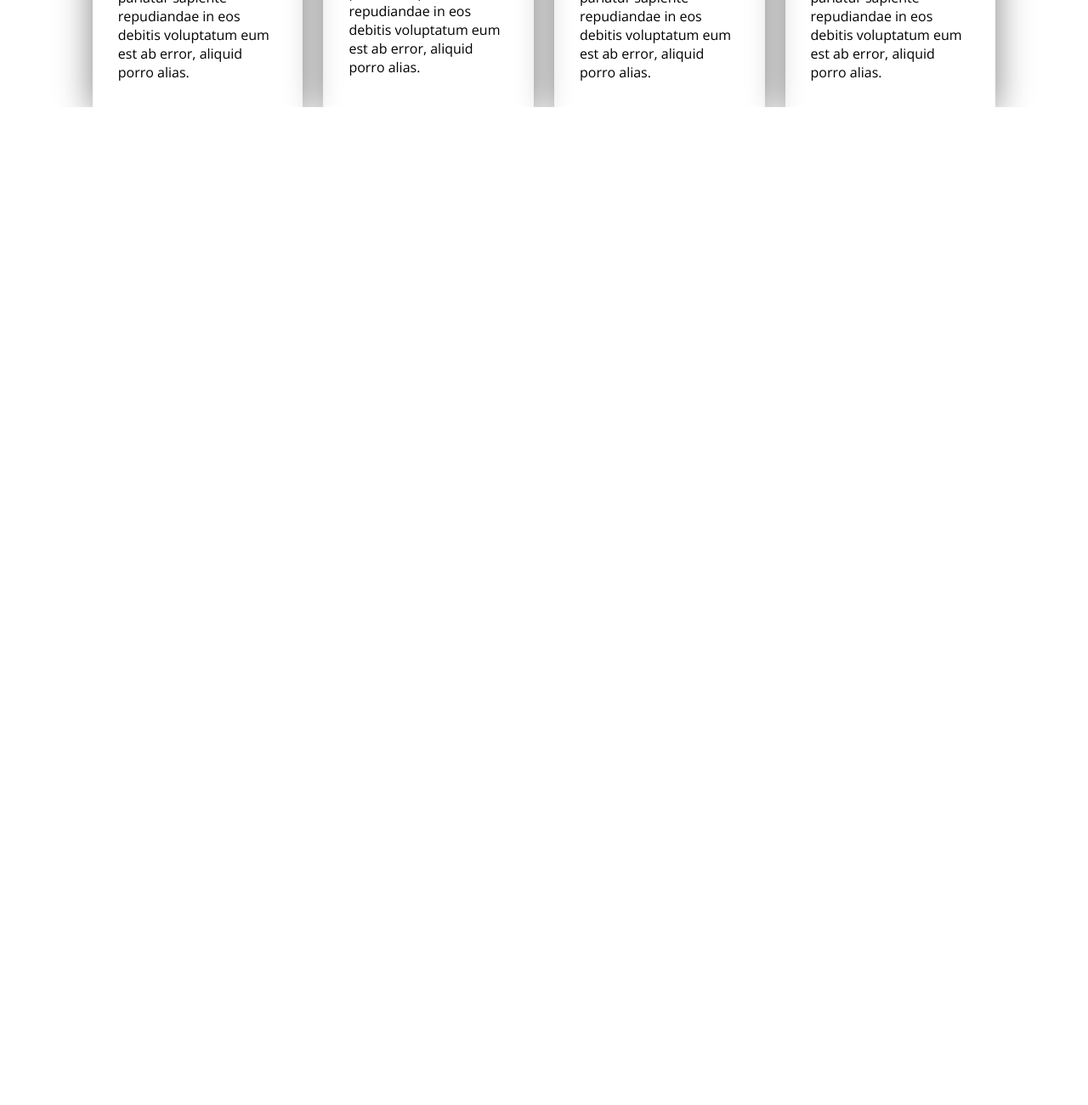
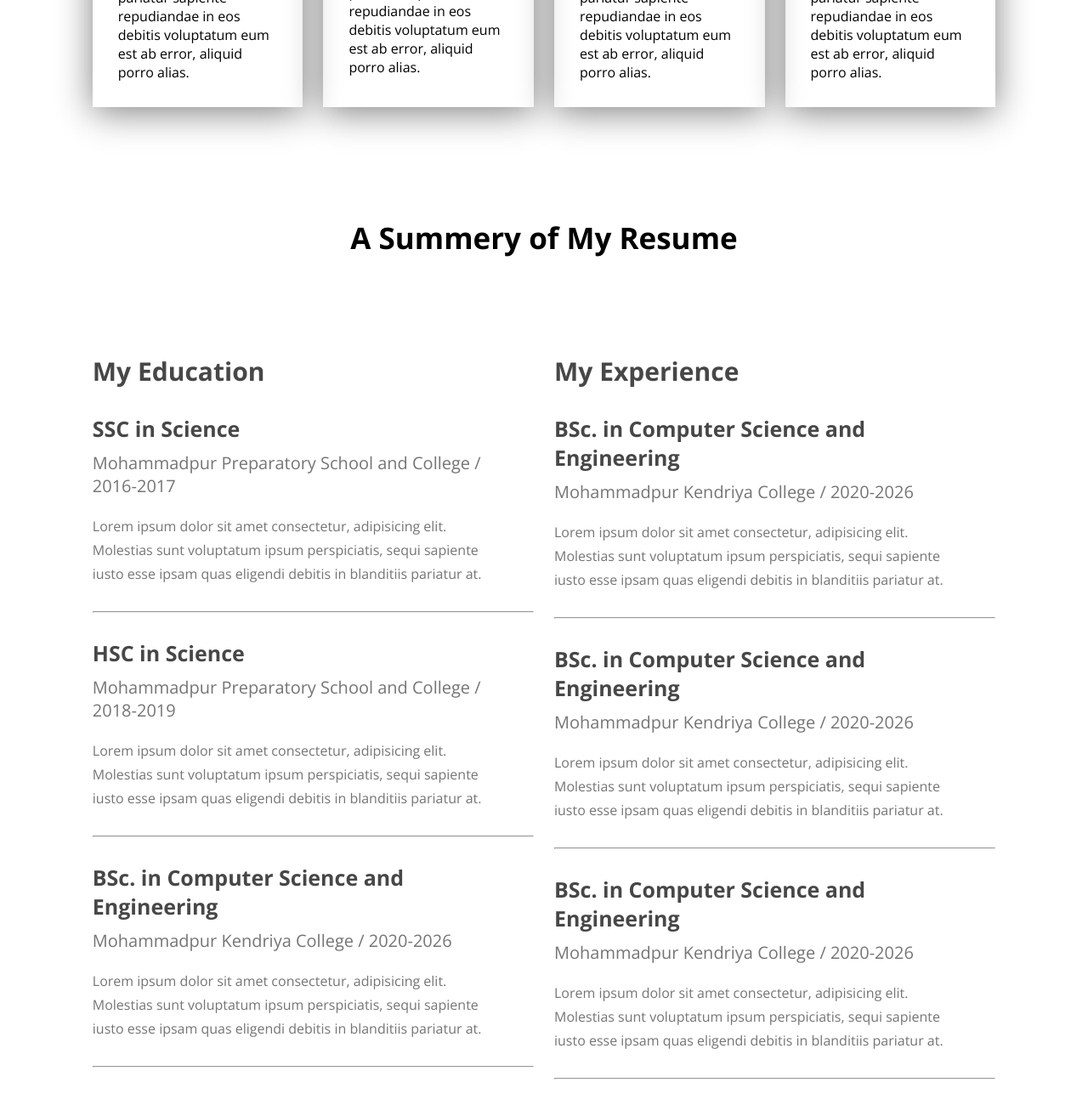
Before and after one commit to AfsaraSilviAmi/Protfolio, a plain HTML site: page index.html in a window 1280 px wide. Shown: the part 2465-3765 px from the top of the page at 85% size. Before the commit the page ends 2591 px from the top, so only its background shows below. Drawn offline with nearby package versions, Linux system fonts and the light colour scheme.

Commit message:
Add the Resume Part

```diff
--- a/index.html
+++ b/index.html
@@ -100,5 +100,55 @@ My goal is to become a professional front-end developer who creates engaging dig
             </div>
         </div>
     </section>
+    <section id="resume">
+        <div class="section-heading">
+            <h2>A Summery of My Resume</h2>
+        </div>
+        <div class="resume-container">
+            <div class="education">
+                <h2 class="section-title">My Education</h2>
+                <div class="resume-card">
+                    <h3 class="card-title">SSC in Science</h3>
+                    <p class="card-info">Mohammadpur Preparatory School and College / 2016-2017</p>
+                    <p class ="card-text">Lorem ipsum dolor sit amet consectetur, adipisicing elit. Molestias sunt voluptatum ipsum perspiciatis, sequi sapiente iusto esse ipsam quas eligendi debitis in blanditiis pariatur at.</p>
+                </div>
+                <hr>
+                <div class="resume-card">
+                    <h3 class="card-title">HSC in Science</h3>
+                    <p class="card-info">Mohammadpur Preparatory School and College / 2018-2019</p>
+                    <p class ="card-text">Lorem ipsum dolor sit amet consectetur, adipisicing elit. Molestias sunt voluptatum ipsum perspiciatis, sequi sapiente iusto esse ipsam quas eligendi debitis in blanditiis pariatur at.</p>
+                </div>
+                <hr>
+                <div class="resume-card">
+                    <h3 class="card-title">BSc. in Computer Science and Engineering</h3>
+                    <p class="card-info">Mohammadpur Kendriya College / 2020-2026</p>
+                    <p class ="card-text">Lorem ipsum dolor sit amet consectetur, adipisicing elit. Molestias sunt voluptatum ipsum perspiciatis, sequi sapiente iusto esse ipsam quas eligendi debitis in blanditiis pariatur at.</p>
+                </div>
+                <hr>
+            </div>
+            <div class="experience">
+                <h2 class="section-title">My Experience</h2>
+                <div class="resume-card">
+                    <h3 class="card-title">BSc. in Computer Science and Engineering</h3>
+                    <p class="card-info">Mohammadpur Kendriya College / 2020-2026</p>
+                    <p class ="card-text">Lorem ipsum dolor sit amet consectetur, adipisicing elit. Molestias sunt voluptatum ipsum perspiciatis, sequi sapiente iusto esse ipsam quas eligendi debitis in blanditiis pariatur at.</p>
+                </div>
+                <hr>
+                <div class="resume-card">
+                    <h3 class="card-title">BSc. in Computer Science and Engineering</h3>
+                    <p class="card-info">Mohammadpur Kendriya College / 2020-2026</p>
+                    <p class ="card-text">Lorem ipsum dolor sit amet consectetur, adipisicing elit. Molestias sunt voluptatum ipsum perspiciatis, sequi sapiente iusto esse ipsam quas eligendi debitis in blanditiis pariatur at.</p>
+                </div>
+                <hr>
+                <div class="resume-card">
+                    <h3 class="card-title">BSc. in Computer Science and Engineering</h3>
+                    <p class="card-info">Mohammadpur Kendriya College / 2020-2026</p>
+                    <p class ="card-text">Lorem ipsum dolor sit amet consectetur, adipisicing elit. Molestias sunt voluptatum ipsum perspiciatis, sequi sapiente iusto esse ipsam quas eligendi debitis in blanditiis pariatur at.</p>
+                </div>
+                <hr>
+            </div>
+        </div>
+
+    </section>
 </body>
 </html>
--- a/styles/protfolio.css
+++ b/styles/protfolio.css
@@ -101,7 +101,7 @@ nav .menu a{
     vertical-align: middle;
 
 }
-#about{
+#about, #skills, #resume{
     padding-top: 130px;
 }
 #about .about-container{
@@ -125,10 +125,7 @@ nav .menu a{
 .about-info .info-card h4{
     font-size: 20px;
 }
-#skills{
-    padding-top: 130px;
 
-}
 #skills .skills-container{
     width:83%;
     max-width: 2500px;
@@ -157,3 +154,39 @@ nav .menu a{
     line-height: 28px;
     color:#757575;
 }
+#resume .resume-container{
+    width:83%;
+    max-width:2500px;
+    margin: 113px auto 0;
+    display: flex;
+    gap:24px;
+}
+.resume-container hr{
+    margin:30px 0px;
+}
+.resume-container .section-title{
+    color:#474747;
+    font-size: 30px;
+    margin-bottom: 30px;
+}
+.resume-card{
+    max-width: 1000px;
+    margin-right: 47px;
+}
+.resume-card .card-title{
+font-size: 25px;
+font-weight: bold;
+margin-bottom: 10px;
+color: #474747
+}
+.resume-card .card-info{
+font-size: 20px;
+font-weight: 600px;
+margin-bottom: 20px;
+color: #757575;
+}
+.resume-card .card-text{
+font-size: 16px;
+line-height: 28px;
+color: #757575;
+}
```
